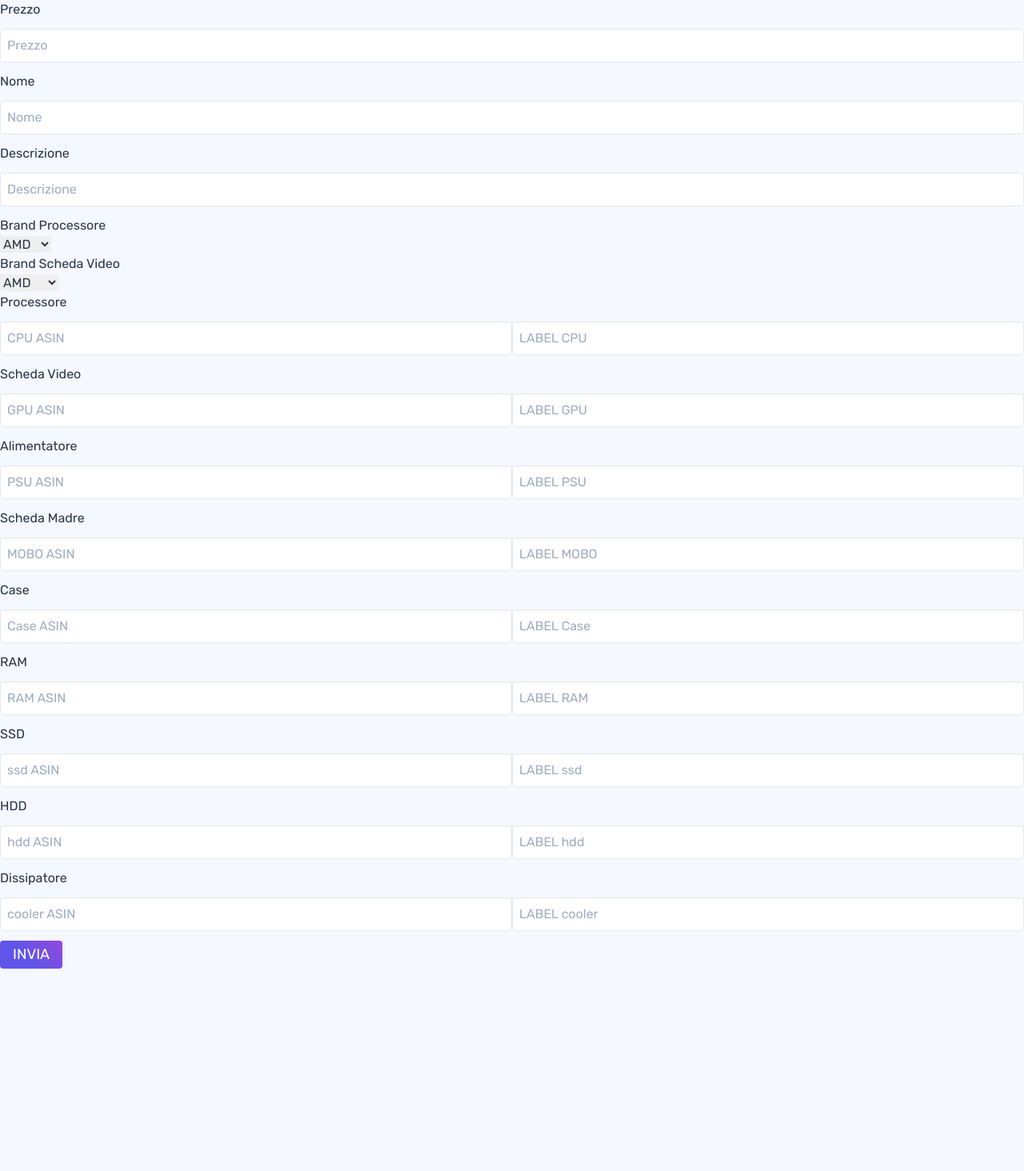
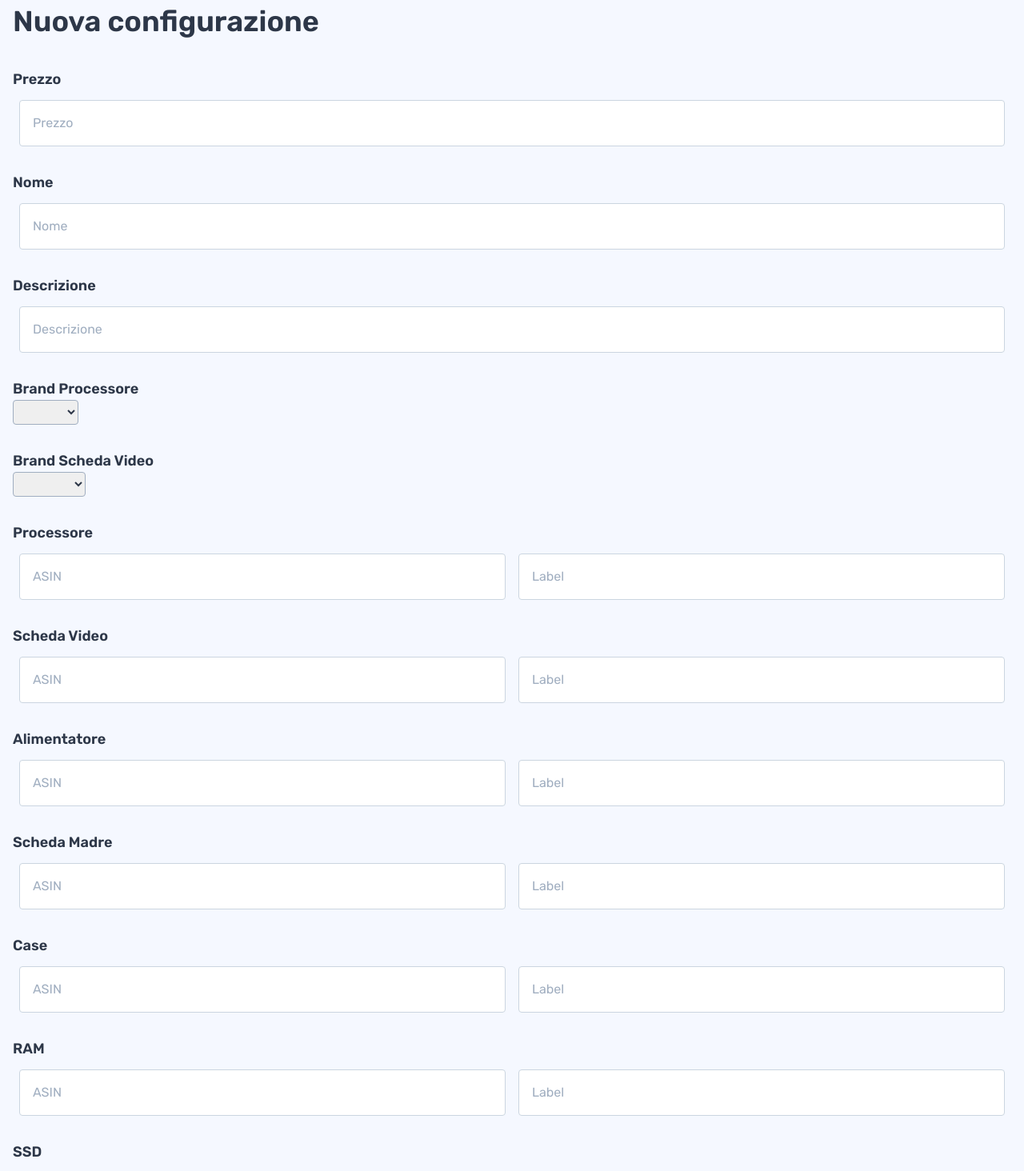
Before and after one commit to albizan/pcgaminghub_frontend, a Next.js app: page /build/new in a window 1280 px wide. Shown: the top 1464 px of the page at 80% size. Before the commit the page ends 1211 px from the top, so only its background shows below. Built offline with nearby package versions, Linux system fonts and the light colour scheme; sample sign-in values are in the browser's storage.

Commit message:
Display error messages

```diff
--- a/components/NewBuildForm/NewBuildForm.tsx
+++ b/components/NewBuildForm/NewBuildForm.tsx
@@ -1,7 +1,7 @@
 import { useForm } from "react-hook-form";
 import { http } from "../../utils/http";
 import { useRouter } from "next/router";
-import { useEffect } from "react";
+import { useEffect, useState } from "react";
 import { getAccessToken } from "../../utils/auth";
 
 export default function NewBuild() {
@@ -9,8 +9,9 @@ export default function NewBuild() {
     const token = localStorage ? getAccessToken() : "";
     if (!token) router.push("/login");
   });
+  const [message, setMessage] = useState<string>();
   const router = useRouter();
-  const { register, handleSubmit, errors } = useForm();
+  const { register, handleSubmit, errors } = useForm({ mode: "onBlur" });
   const onSubmit = async (data) => {
     try {
       const result = await http.post("/build/new", {
@@ -56,118 +57,262 @@ export default function NewBuild() {
           label: data.coolerLabel,
         },
       });
-      console.log(result);
       if (result.status) {
         router.push("/dashboard");
       }
     } catch (error) {
-      console.log(error);
+      setMessage("Si è verificato un errore imprevisto");
     }
   };
-  console.log(errors);
 
   return (
-    <form onSubmit={handleSubmit(onSubmit)}>
-      <p>Prezzo</p>
-      <div className="w-full flex my-3">
-        <input className="flex-1 p-2 border rounded" type="text" placeholder="Prezzo" name="price" ref={register({ required: true })} />
+    <form className="text-gray-800 font-semibold px-4" onSubmit={handleSubmit(onSubmit)}>
+      {message && <p className="text-red-400 text-center text-2xl my-6">{message}</p>}
+      <h2 className="text-xl md:text-4xl mb-8">Nuova configurazione</h2>
+      <p className="text-lg mt-8">Prezzo</p>
+      <div className="w-full flex flex-col lg:flex-row my-3">
+        <input
+          className="flex-1 mt-4 lg:mt-0 p-4 lg:mx-2 border rounded border-gray-400"
+          type="text"
+          placeholder="Prezzo"
+          name="price"
+          ref={register({ required: "Inserire un prezzo" })}
+        />
+      </div>
+      {errors.price && <span className="text-red-400 text-sm">{errors.price.message}</span>}
+
+      <p className="text-lg mt-8">Nome</p>
+      <div className="w-full flex flex-col lg:flex-row my-3">
+        <input
+          className="flex-1 mt-4 lg:mt-0 p-4 lg:mx-2 border rounded border-gray-400"
+          type="text"
+          placeholder="Nome"
+          name="name"
+          ref={register({ required: "Inserire un nome" })}
+        />
+      </div>
+      {errors.name && <span className="text-red-400 text-sm">{errors.name.message}</span>}
+
+      <p className="text-lg mt-8">Descrizione</p>
+      <div className="w-full flex flex-col lg:flex-row my-3">
+        <input
+          className="flex-1 mt-4 lg:mt-0 p-4 lg:mx-2 border rounded border-gray-400"
+          type="text"
+          placeholder="Descrizione"
+          name="description"
+          ref={register({ required: false })}
+        />
       </div>
 
-      <p>Nome</p>
-      <div className="w-full flex my-3">
-        <input className="flex-1 p-2 border rounded" type="text" placeholder="Nome" name="name" ref={register({ required: true })} />
-      </div>
-
-      <p>Descrizione</p>
-      <div className="w-full flex my-3">
-        <input className="flex-1 p-2 border rounded" type="text" placeholder="Descrizione" name="description" ref={register({ required: false })} />
-      </div>
-
-      <p>Brand Processore</p>
-      <select name="cpuBrand" ref={register({ required: true })}>
+      <p className="text-lg mt-8">Brand Processore</p>
+      <select className="border border-gray-500 rounded px-2 py-1 focus:outline-none" name="cpuBrand" ref={register({ required: "Brand Processore mancante" })}>
+        <option value=""></option>
         <option value="AMD">AMD</option>
         <option value="INTEL">INTEL</option>
       </select>
+      {errors.cpuBrand && <span className="block text-red-400 text-sm">{errors.cpuBrand.message}</span>}
 
-      <p>Brand Scheda Video</p>
-      <select name="gpuBrand" ref={register({ required: true })}>
+      <p className="text-lg mt-8">Brand Scheda Video</p>
+      <select className="border border-gray-500 rounded px-2 py-1 focus:outline-none" name="gpuBrand" ref={register({ required: "Brand Scheda Video mancante" })}>
+        <option value=""></option>
         <option value="AMD">AMD</option>
         <option value="NVIDIA">NVIDIA</option>
       </select>
+      {errors.gpuBrand && <span className="block text-red-400 text-sm">{errors.gpuBrand.message}</span>}
 
-      <p>Processore</p>
-      <div className="w-full flex my-3">
-        <input className="flex-1 p-2 border rounded" type="text" placeholder="CPU ASIN" name="cpuAsin" ref={register({ required: true, minLength: 10, maxLength: 10 })} />
-        <input className="flex-1 p-2 border rounded" type="text" placeholder="LABEL CPU" name="cpuLabel" ref={register({ required: true })} />
+      <p className="text-lg mt-8">Processore</p>
+      <div className="w-full flex flex-col lg:flex-row my-3">
+        <div className="flex-1 mt-4 lg:mt-0 lg:mx-2">
+          <input
+            className="w-full p-4 border rounded border-gray-400"
+            type="text"
+            placeholder="ASIN"
+            name="cpuAsin"
+            ref={register({ required: "Inserire ASIN processore", minLength: 10, maxLength: 10 })}
+          />
+          {errors.cpuAsin && <span className="block text-red-400 text-sm">{errors.cpuAsin.message}</span>}
+        </div>
+        <div className="flex-1 mt-4 lg:mt-0 lg:mx-2">
+          <input
+            className="w-full p-4 border rounded border-gray-400"
+            type="text"
+            placeholder="Label"
+            name="cpuLabel"
+            ref={register({ required: "Inserire label processore" })}
+          />
+          {errors.cpuLabel && <span className="block text-red-400 text-sm">{errors.cpuLabel.message}</span>}
+        </div>
       </div>
 
-      <p>Scheda Video</p>
-      <div className="w-full flex my-3">
-        <input className="flex-1 p-2 border rounded" type="text" placeholder="GPU ASIN" name="gpuAsin" ref={register({ required: true, minLength: 10, maxLength: 10 })} />
-        <input className="flex-1 p-2 border rounded" type="text" placeholder="LABEL GPU" name="gpuLabel" ref={register({ required: true })} />
+      <p className="text-lg mt-8">Scheda Video</p>
+      <div className="w-full flex flex-col lg:flex-row my-3">
+        <div className="flex-1 mt-4 lg:mt-0 lg:mx-2">
+          <input
+            className="w-full p-4 border rounded border-gray-400"
+            type="text"
+            placeholder="ASIN"
+            name="gpuAsin"
+            ref={register({ required: "Inserire ASIN scheda video", minLength: 10, maxLength: 10 })}
+          />
+          {errors.gpuAsin && <span className="block text-red-400 text-sm">{errors.gpuAsin.message}</span>}
+        </div>
+        <div className="flex-1 mt-4 lg:mt-0 lg:mx-2">
+          <input
+            className="w-full p-4 border rounded border-gray-400"
+            type="text"
+            placeholder="Label"
+            name="gpuLabel"
+            ref={register({ required: "Inserire label scheda video" })}
+          />
+          {errors.gpuLabel && <span className="block text-red-400 text-sm">{errors.gpuLabel.message}</span>}
+        </div>
       </div>
 
-      <p>Alimentatore</p>
-      <div className="w-full flex my-3">
-        <input className="flex-1 p-2 border rounded" type="text" placeholder="PSU ASIN" name="psuAsin" ref={register({ required: true, minLength: 10, maxLength: 10 })} />
-        <input className="flex-1 p-2 border rounded" type="text" placeholder="LABEL PSU" name="psuLabel" ref={register({ required: true })} />
+      <p className="text-lg mt-8">Alimentatore</p>
+      <div className="w-full flex flex-col lg:flex-row my-3">
+        <div className="flex-1 mt-4 lg:mt-0 lg:mx-2">
+          <input
+            className="w-full p-4 border rounded border-gray-400"
+            type="text"
+            placeholder="ASIN"
+            name="psuAsin"
+            ref={register({ required: "Inserire ASIN alimentatore", minLength: 10, maxLength: 10 })}
+          />
+          {errors.psuAsin && <span className="block text-red-400 text-sm">{errors.psuAsin.message}</span>}
+        </div>
+        <div className="flex-1 mt-4 lg:mt-0 lg:mx-2">
+          <input
+            className="w-full p-4 border rounded border-gray-400"
+            type="text"
+            placeholder="Label"
+            name="psuLabel"
+            ref={register({ required: "Inserire label alimentatore" })}
+          />
+          {errors.psuLabel && <span className="block text-red-400 text-sm">{errors.psuLabel.message}</span>}
+        </div>
       </div>
 
-      <p>Scheda Madre</p>
-      <div className="w-full flex my-3">
+      <p className="text-lg mt-8">Scheda Madre</p>
+      <div className="w-full flex flex-col lg:flex-row my-3">
+        <div className="flex-1 mt-4 lg:mt-0 lg:mx-2">
           <input
-          className="flex-1 p-2 border rounded"
+            className="w-full p-4 border rounded border-gray-400"
             type="text"
-          placeholder="MOBO ASIN"
+            placeholder="ASIN"
             name="moboAsin"
-          ref={register({ required: true, minLength: 10, maxLength: 10 })}
+            ref={register({ required: "Inserire ASIN scheda madre", minLength: 10, maxLength: 10 })}
           />
-        <input className="flex-1 p-2 border rounded" type="text" placeholder="LABEL MOBO" name="moboLabel" ref={register({ required: true })} />
+          {errors.moboAsin && <span className="block text-red-400 text-sm">{errors.moboAsin.message}</span>}
+        </div>
+        <div className="flex-1 mt-4 lg:mt-0 lg:mx-2">
+          <input
+            className="w-full p-4 border rounded border-gray-400"
+            type="text"
+            placeholder="Label"
+            name="moboLabel"
+            ref={register({ required: "Inserire label scheda madre" })}
+          />
+          {errors.moboLabel && <span className="block text-red-400 text-sm">{errors.moboLabel.message}</span>}
+        </div>
       </div>
 
-      <p>Case</p>
-      <div className="w-full flex my-3">
+      <p className="text-lg mt-8">Case</p>
+      <div className="w-full flex flex-col lg:flex-row my-3">
+        <div className="flex-1 mt-4 lg:mt-0 lg:mx-2">
           <input
-          className="flex-1 p-2 border rounded"
+            className="w-full p-4 border rounded border-gray-400"
             type="text"
-          placeholder="Case ASIN"
+            placeholder="ASIN"
             name="caseAsin"
-          ref={register({ required: true, minLength: 10, maxLength: 10 })}
+            ref={register({ required: "Inserire ASIN case", minLength: 10, maxLength: 10 })}
           />
-        <input className="flex-1 p-2 border rounded" type="text" placeholder="LABEL Case" name="caseLabel" ref={register({ required: true })} />
+          {errors.caseAsin && <span className="block text-red-400 text-sm">{errors.caseAsin.message}</span>}
+        </div>
+        <div className="flex-1 mt-4 lg:mt-0 lg:mx-2">
+          <input
+            className="w-full p-4 border rounded border-gray-400"
+            type="text"
+            placeholder="Label"
+            name="caseLabel"
+            ref={register({ required: "Inserire label case" })}
+          />
+          {errors.caseLabel && <span className="block text-red-400 text-sm">{errors.caseLabel.message}</span>}
+        </div>
       </div>
 
-      <p>RAM</p>
-      <div className="w-full flex my-3">
-        <input className="flex-1 p-2 border rounded" type="text" placeholder="RAM ASIN" name="ramAsin" ref={register({ required: true, minLength: 10, maxLength: 10 })} />
-        <input className="flex-1 p-2 border rounded" type="text" placeholder="LABEL RAM" name="ramLabel" ref={register({ required: true })} />
+      <p className="text-lg mt-8">RAM</p>
+      <div className="w-full flex flex-col lg:flex-row my-3">
+        <div className="flex-1 mt-4 lg:mt-0 lg:mx-2">
+          <input
+            className="w-full p-4 border rounded border-gray-400"
+            type="text"
+            placeholder="ASIN"
+            name="ramAsin"
+            ref={register({ required: "Inserire ASIN RAM", minLength: 10, maxLength: 10 })}
+          />
+          {errors.ramAsin && <span className="block text-red-400 text-sm">{errors.ramAsin.message}</span>}
+        </div>
+        <div className="flex-1 mt-4 lg:mt-0 lg:mx-2">
+          <input
+            className="w-full p-4 border rounded border-gray-400"
+            type="text"
+            placeholder="Label"
+            name="ramLabel"
+            ref={register({ required: "Inserire label RAM" })}
+          />
+          {errors.ramLabel && <span className="block text-red-400 text-sm">{errors.ramLabel.message}</span>}
+        </div>
       </div>
 
-      <p>SSD</p>
-      <div className="w-full flex my-3">
-        <input className="flex-1 p-2 border rounded" type="text" placeholder="ssd ASIN" name="ssdAsin" ref={register({ required: true, minLength: 10, maxLength: 10 })} />
-        <input className="flex-1 p-2 border rounded" type="text" placeholder="LABEL ssd" name="ssdLabel" ref={register({ required: true })} />
+      <p className="text-lg mt-8">SSD</p>
+      <div className="w-full flex flex-col lg:flex-row my-3">
+        <div className="flex-1 mt-4 lg:mt-0 lg:mx-2">
+          <input
+            className="w-full p-4 border rounded border-gray-400"
+            type="text"
+            placeholder="ASIN"
+            name="ssdAsin"
+            ref={register({ required: false, minLength: 10, maxLength: 10 })}
+          />
+        </div>
+        <div className="flex-1 mt-4 lg:mt-0 lg:mx-2">
+          <input className="w-full p-4 border rounded border-gray-400" type="text" placeholder="Label" name="ssdLabel" ref={register()} />
+        </div>
       </div>
 
-      <p>HDD</p>
-      <div className="w-full flex my-3">
-        <input className="flex-1 p-2 border rounded" type="text" placeholder="hdd ASIN" name="hddAsin" ref={register({ required: true, minLength: 10, maxLength: 10 })} />
-        <input className="flex-1 p-2 border rounded" type="text" placeholder="LABEL hdd" name="hddLabel" ref={register({ required: true })} />
+      <p className="text-lg mt-8">HDD</p>
+      <div className="w-full flex flex-col lg:flex-row my-3">
+        <div className="flex-1 mt-4 lg:mt-0 lg:mx-2">
+          <input
+            className="w-full p-4 border rounded border-gray-400"
+            type="text"
+            placeholder="ASIN"
+            name="hddAsin"
+            ref={register({ required: false, minLength: 10, maxLength: 10 })}
+          />
+        </div>
+        <div className="flex-1 mt-4 lg:mt-0 lg:mx-2">
+          <input className="w-full p-4 border rounded border-gray-400" type="text" placeholder="Label" name="hddLabel" ref={register()} />
+        </div>
       </div>
 
-      <p>Dissipatore</p>
-      <div className="w-full flex my-3">
+      <p className="text-lg mt-8">Dissipatore</p>
+      <div className="w-full flex flex-col lg:flex-row my-3">
+        <div className="flex-1 mt-4 lg:mt-0 lg:mx-2">
           <input
-          className="flex-1 p-2 border rounded"
+            className="w-full p-4 border rounded border-gray-400"
             type="text"
-          placeholder="cooler ASIN"
+            placeholder="ASIN"
             name="coolerAsin"
-          ref={register({ required: true, minLength: 10, maxLength: 10 })}
+            ref={register({ required: false, minLength: 10, maxLength: 10 })}
           />
-        <input className="flex-1 p-2 border rounded" type="text" placeholder="LABEL cooler" name="coolerLabel" ref={register({ required: true })} />
+        </div>
+        <div className="flex-1 mt-4 lg:mt-0 lg:mx-2">
+          <input className="w-full p-4 border rounded border-gray-400" type="text" placeholder="Label" name="coolerLabel" ref={register()} />
+        </div>
       </div>
 
-      <button className="gradient text-white px-4 py-1 uppercase text-lg rounded" type="submit">
+      <button className="gradient text-white px-5 py-3 uppercase text-2xl w-full rounded mt-8" type="submit">
         Invia
       </button>
     </form>
```
Lines whose indentation alone changed are shown as unchanged.
